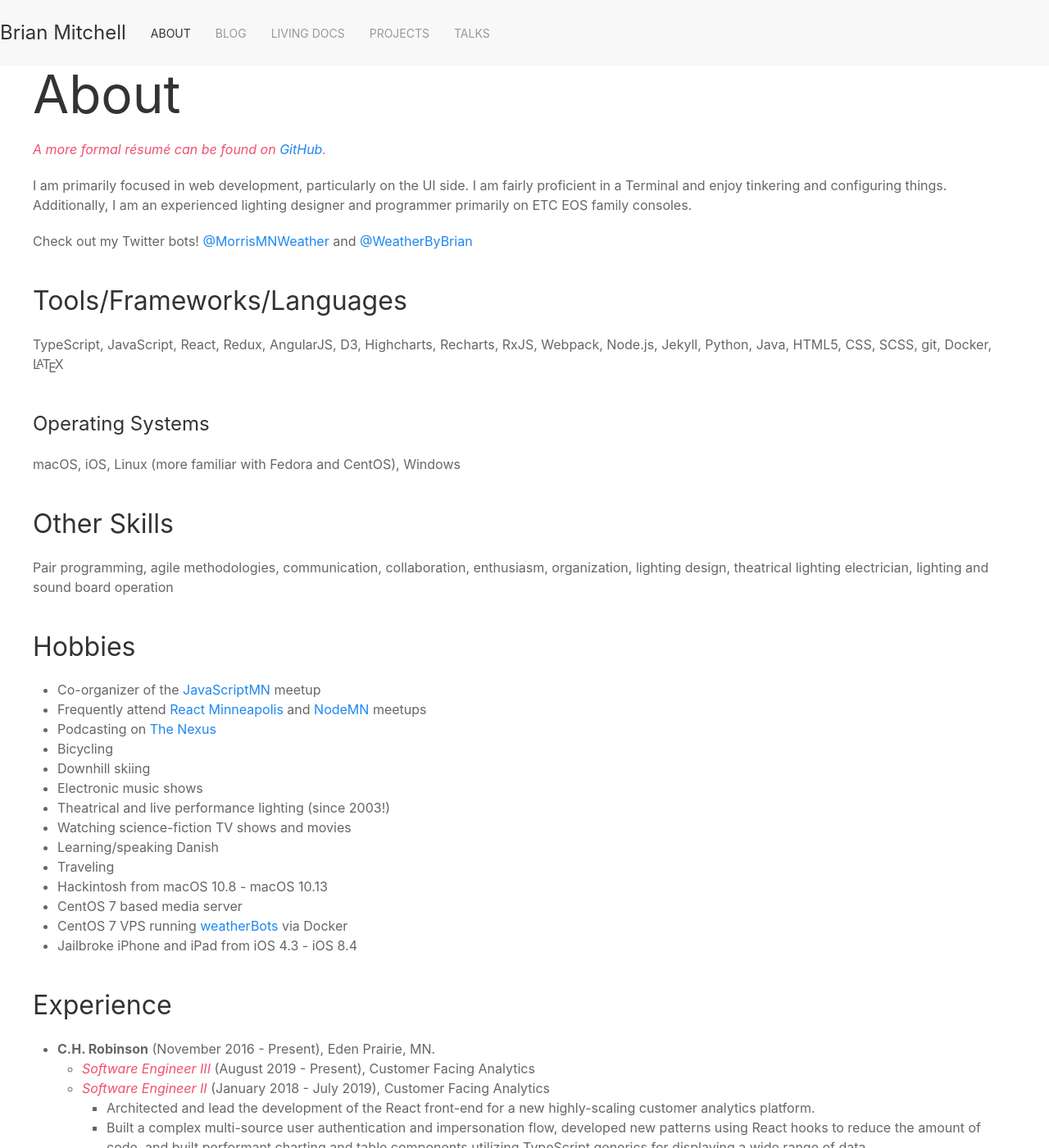
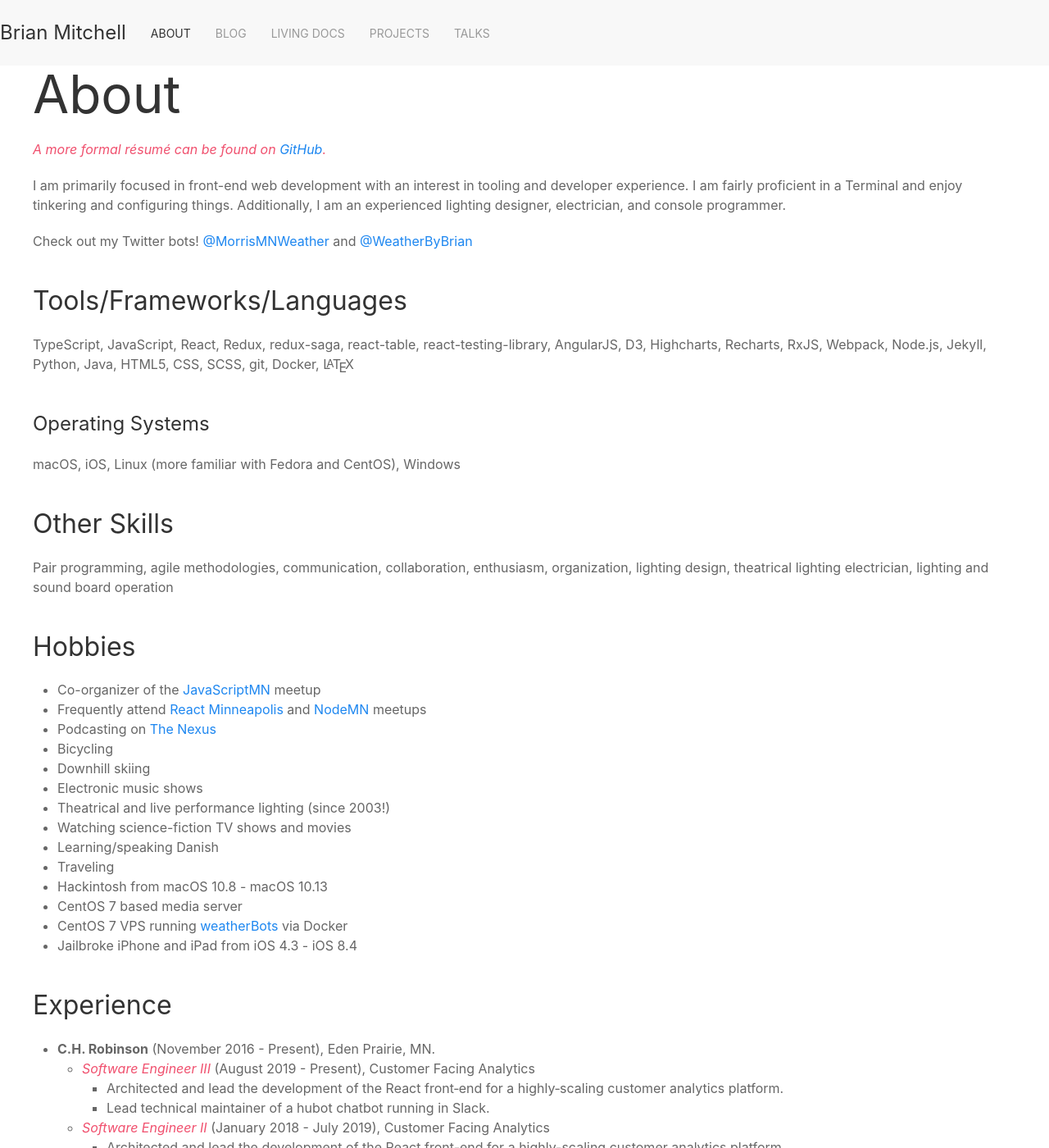
Before and after one commit to BrianMitchL/brianm.me, a Jekyll site: the page built from about.md, in a window 1280 px wide and 1400 px high. Shown: the whole window at 82% size. Built offline with Jekyll 4.4.1, drawn with Linux system fonts in a browser that asks for light colours; nearby versions of some CDN libraries; some of the changed text lies outside the part shown.

Commit message:
Update about

```diff
--- a/about.md
+++ b/about.md
@@ -7,13 +7,13 @@ description: Extended Résumé
 
 _A more formal résumé can be found on [GitHub](https://github.com/BrianMitchL/resume/raw/master/resume.pdf)._
 
-I am primarily focused in web development, particularly on the UI side. I am fairly proficient in a Terminal and enjoy tinkering and configuring things. Additionally, I am an experienced lighting designer and programmer primarily on ETC EOS family consoles.
+I am primarily focused in front-end web development with an interest in tooling and developer experience. I am fairly proficient in a Terminal and enjoy tinkering and configuring things. Additionally, I am an experienced lighting designer, electrician, and console programmer.
 
 Check out my Twitter bots! [@MorrisMNWeather](https://twitter.com/MorrisMNWeather) and [@WeatherByBrian](https://twitter.com/WeatherByBrian)
 
 ## Tools/Frameworks/Languages
 
-TypeScript, JavaScript, React, Redux, AngularJS, D3, Highcharts, Recharts, RxJS, Webpack, Node.js, Jekyll, Python, Java, HTML5, CSS, SCSS, git, Docker, <span class="latex">L<span class='sup'>a</span>T<span class='sub'>e</span>X</span>
+TypeScript, JavaScript, React, Redux, redux-saga, react-table, react-testing-library, AngularJS, D3, Highcharts, Recharts, RxJS, Webpack, Node.js, Jekyll, Python, Java, HTML5, CSS, SCSS, git, Docker, <span class="latex">L<span class='sup'>a</span>T<span class='sub'>e</span>X</span>
 
 ### Operating Systems
 
@@ -44,8 +44,11 @@ Pair programming, agile methodologies, communication, collaboration, enthusiasm,
 
 - **C.H. Robinson** (November 2016 - Present), Eden Prairie, MN.\\
   - _Software Engineer III_ (August 2019 - Present), Customer Facing Analytics
+    - Architected and lead the development of the React front‐end for a
+    highly‐scaling customer analytics platform.
+    - Lead technical maintainer of a hubot chatbot running in Slack.
   - _Software Engineer II_ (January 2018 - July 2019), Customer Facing Analytics
-    - Architected and lead the development of the React front-end for a new highly-scaling customer analytics platform.
+    - Architected and lead the development of the React front-end for a highly-scaling customer analytics platform.
     - Built a complex multi-source user authentication and impersonation flow, developed new patterns using React hooks to reduce the amount of code, and built performant charting and table components utilizing TypeScript generics for displaying a wide range of data.
     - Developed an internal administration and analytics tool for displaying a usage statistics and debugging information.
     - Mentored across the company with JavaScript/TypeScript and React.
```
